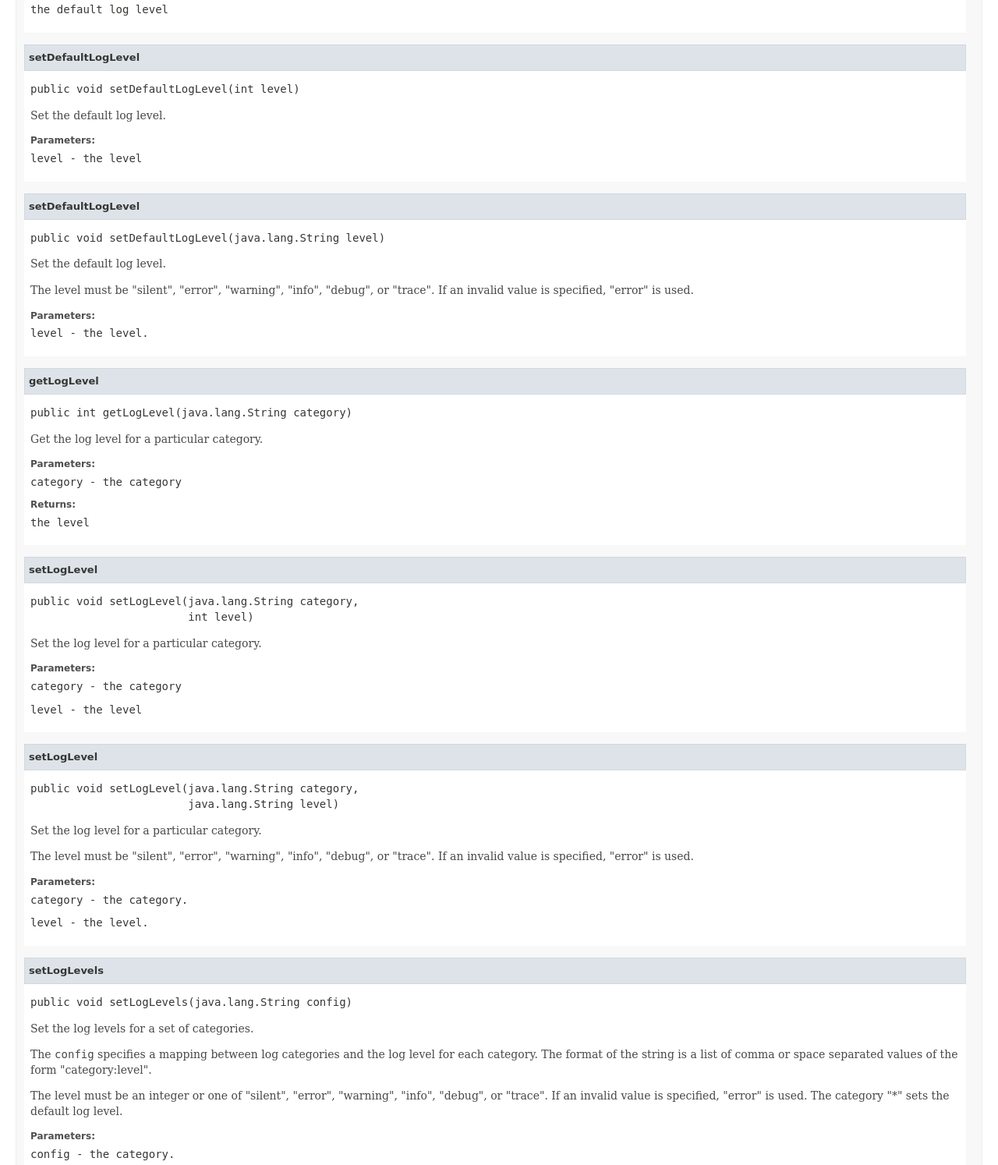
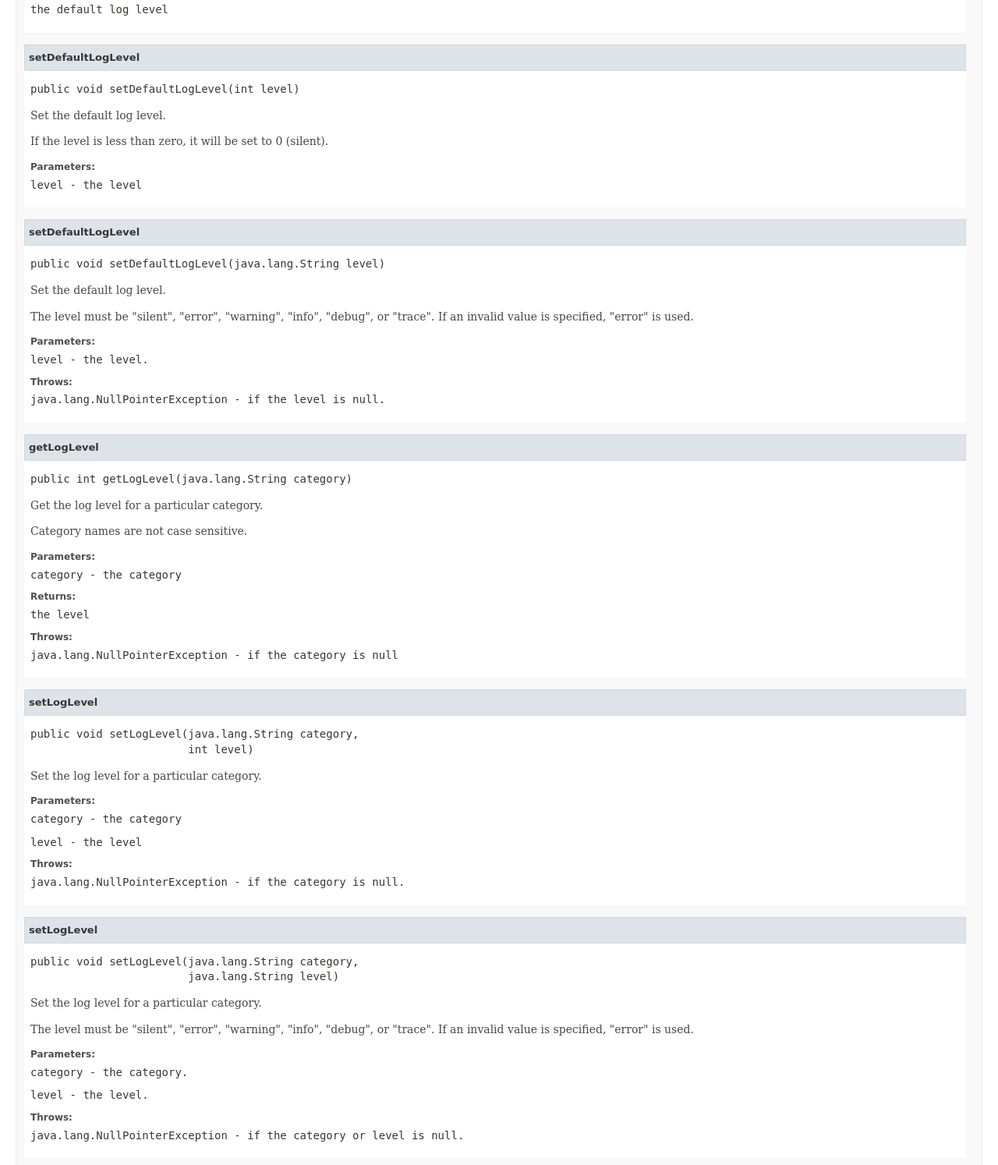
Before and after one commit to nineml/coffeegrinder, a plain HTML site: page apidoc/org/nineml/logging/Logger.html in a window 1280 px wide. Shown: the part 4651-6145 px from the top of the page at 78% size. Drawn offline with Linux system fonts and the light colour scheme; a web font is replaced by a local one.

Commit message:
Successful CircleCI build 80 [ci skip]

```diff
--- a/apidoc/org/nineml/logging/Logger.html
+++ b/apidoc/org/nineml/logging/Logger.html
@@ -525,7 +525,8 @@ extends java.lang.Object</pre>
 <li class="blockList">
 <h4>setDefaultLogLevel</h4>
 <pre>public&nbsp;void&nbsp;setDefaultLogLevel(int&nbsp;level)</pre>
-<div class="block">Set the default log level.</div>
+<div class="block">Set the default log level.
+ <p>If the level is less than zero, it will be set to 0 (silent).</p></div>
 <dl>
 <dt><span class="paramLabel">Parameters:</span></dt>
 <dd><code>level</code> - the level</dd>
@@ -545,6 +546,8 @@ extends java.lang.Object</pre>
 <dl>
 <dt><span class="paramLabel">Parameters:</span></dt>
 <dd><code>level</code> - the level.</dd>
+<dt><span class="throwsLabel">Throws:</span></dt>
+<dd><code>java.lang.NullPointerException</code> - if the level is null.</dd>
 </dl>
 </li>
 </ul>
@@ -555,12 +558,15 @@ extends java.lang.Object</pre>
 <li class="blockList">
 <h4>getLogLevel</h4>
 <pre>public&nbsp;int&nbsp;getLogLevel(java.lang.String&nbsp;category)</pre>
-<div class="block">Get the log level for a particular category.</div>
+<div class="block">Get the log level for a particular category.
+ <p>Category names are not case sensitive.</p></div>
 <dl>
 <dt><span class="paramLabel">Parameters:</span></dt>
 <dd><code>category</code> - the category</dd>
 <dt><span class="returnLabel">Returns:</span></dt>
 <dd>the level</dd>
+<dt><span class="throwsLabel">Throws:</span></dt>
+<dd><code>java.lang.NullPointerException</code> - if the category is null</dd>
 </dl>
 </li>
 </ul>
@@ -577,6 +583,8 @@ extends java.lang.Object</pre>
 <dt><span class="paramLabel">Parameters:</span></dt>
 <dd><code>category</code> - the category</dd>
 <dd><code>level</code> - the level</dd>
+<dt><span class="throwsLabel">Throws:</span></dt>
+<dd><code>java.lang.NullPointerException</code> - if the category is null.</dd>
 </dl>
 </li>
 </ul>
@@ -595,6 +603,8 @@ extends java.lang.Object</pre>
 <dt><span class="paramLabel">Parameters:</span></dt>
 <dd><code>category</code> - the category.</dd>
 <dd><code>level</code> - the level.</dd>
+<dt><span class="throwsLabel">Throws:</span></dt>
+<dd><code>java.lang.NullPointerException</code> - if the category or level is null.</dd>
 </dl>
 </li>
 </ul>
```
Also changed, not shown: ch01.html (+1 -1 lines), index.html (+1 -1 lines), pf01.html (+1 -1 lines).
